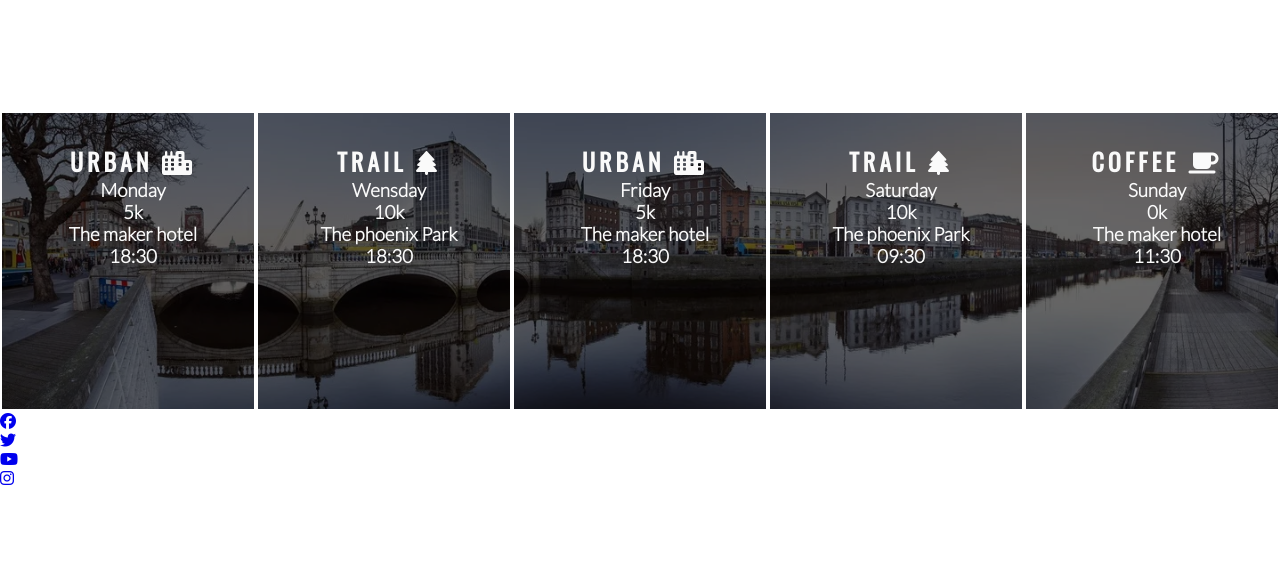
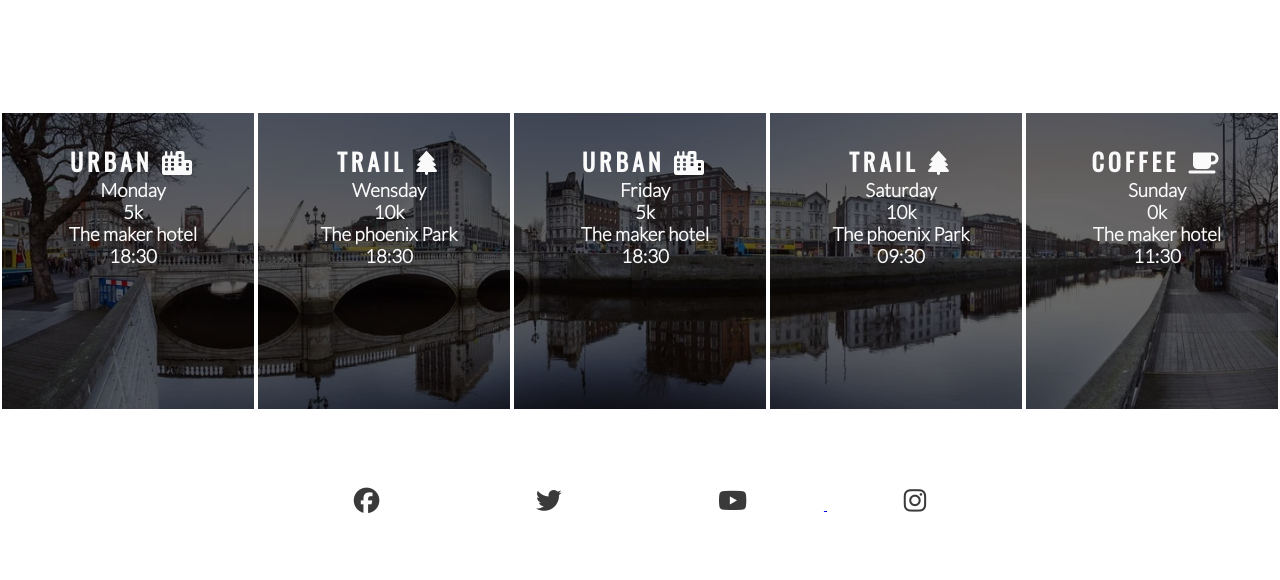
Before and after one commit to Arminas19/love-running, a plain HTML site: page index.html in a window 1280 px wide. Shown: the part 1184-1764 px from the top of the page. Before the commit the page ends 1671 px from the top, so only its background shows below. Drawn offline with nearby package versions, Linux system fonts and the light colour scheme.

Commit message:
Add styles to icons and link

```diff
--- a/assets/css/style.css
+++ b/assets/css/style.css
@@ -186,3 +186,20 @@ hr{
 #Times h2{
     color: #fafafa;
 }
+
+/*  Footer */
+footer{
+    height: 150px;
+}
+.Social-networks{
+    text-align: center;
+}
+.Social-networks > li{
+    display: inline;
+}
+.Social-networks i{
+    font-size: 160%;
+    margin: 1%;
+    padding: 5%;
+    color: #3a3a3a;
+}
--- a/index.html
+++ b/index.html
@@ -116,7 +116,7 @@
 
     </section>
     <footer>
-        <ul>
+        <ul class = "Social-networks">
             <li> <a href="https://www.facebook.com/" target="_blank" rel="noopener"
                     aria-label="Visit our facebook page (opens in a new tabe)"> <i class="fab fa-facebook"></i></a>
             </li>
```
